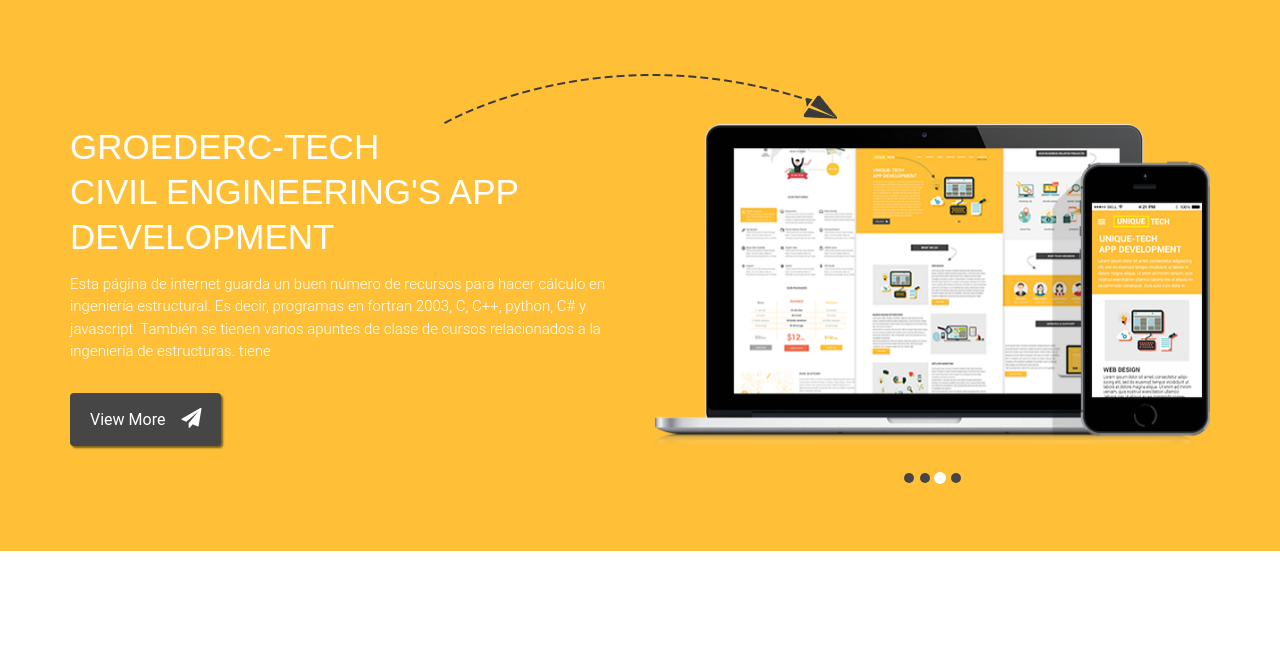
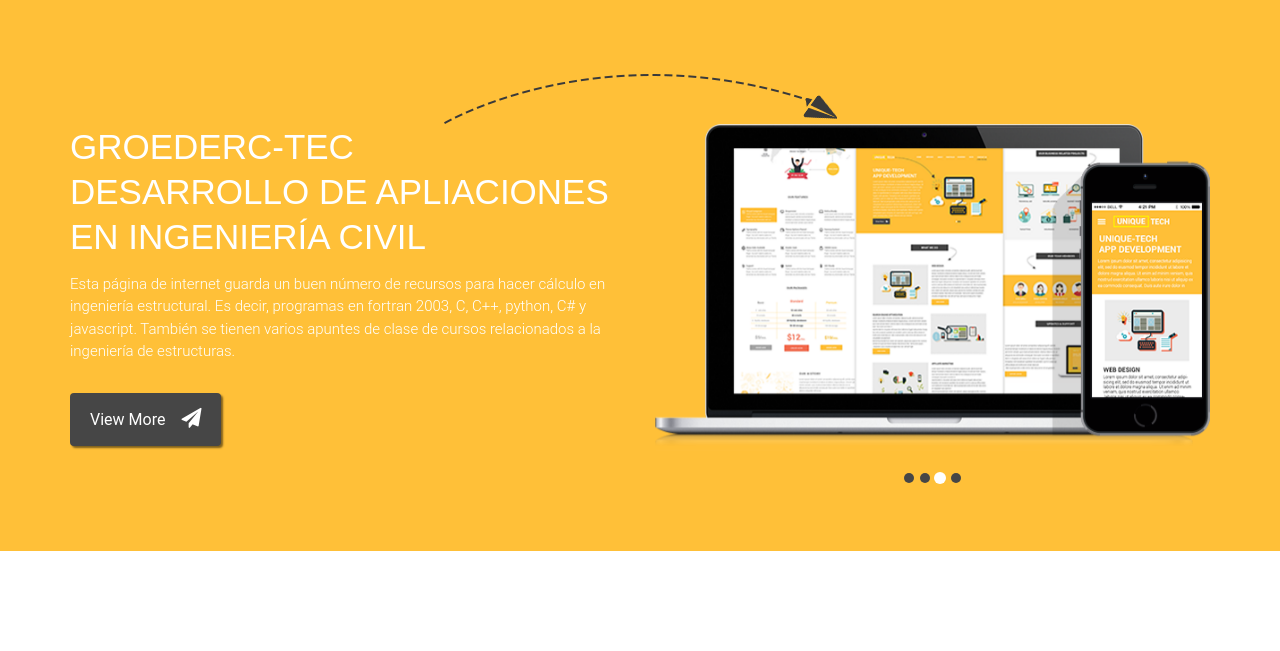
Before and after one commit to mroederc/mroederc.github.io, a plain HTML site: page index.html in a window 1280 px wide. Shown: the part 146-797 px from the top of the page. Drawn offline with Linux system fonts and the light colour scheme.

Commit message:
Activando la pagina de internet, tercer paso

```diff
--- a/index.html
+++ b/index.html
@@ -77,11 +77,10 @@
 
                         <div class="col-md-6 col-sm-6 col-xs-12">
                             <div class="unique-apps">
-                                <h2>GROEDERC-TECH<br>CIVIL ENGINEERING'S APP DEVELOPMENT </h2>
+                                <h2>GRoederC-TEC<br>Desarrollo de apliaciones en ingeniería civil </h2>
                                 <p>
                                     Esta página de internet guarda un buen número de recursos para hacer cálculo en ingeniería estructural. Es decir, programas en fortran 2003, C, C++, python, C# y
                                     javascript. También se tienen varios apuntes de clase de cursos relacionados a la ingeniería de estructuras.
-                                    tiene
                                 </p>
 
                                 <div class="home-btn"><button class="btn btn-primary">View More <span><i class="fa fa-paper-plane"></i></span></button></div>
```
